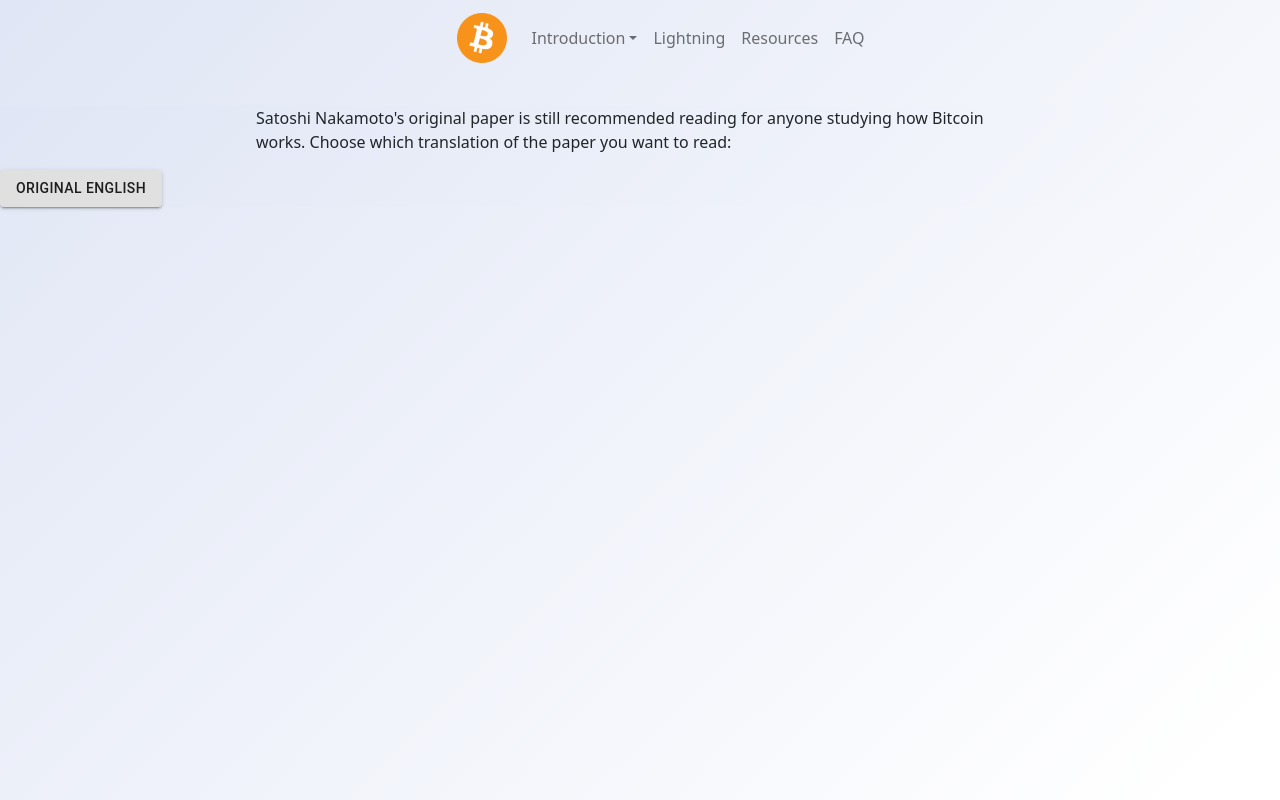
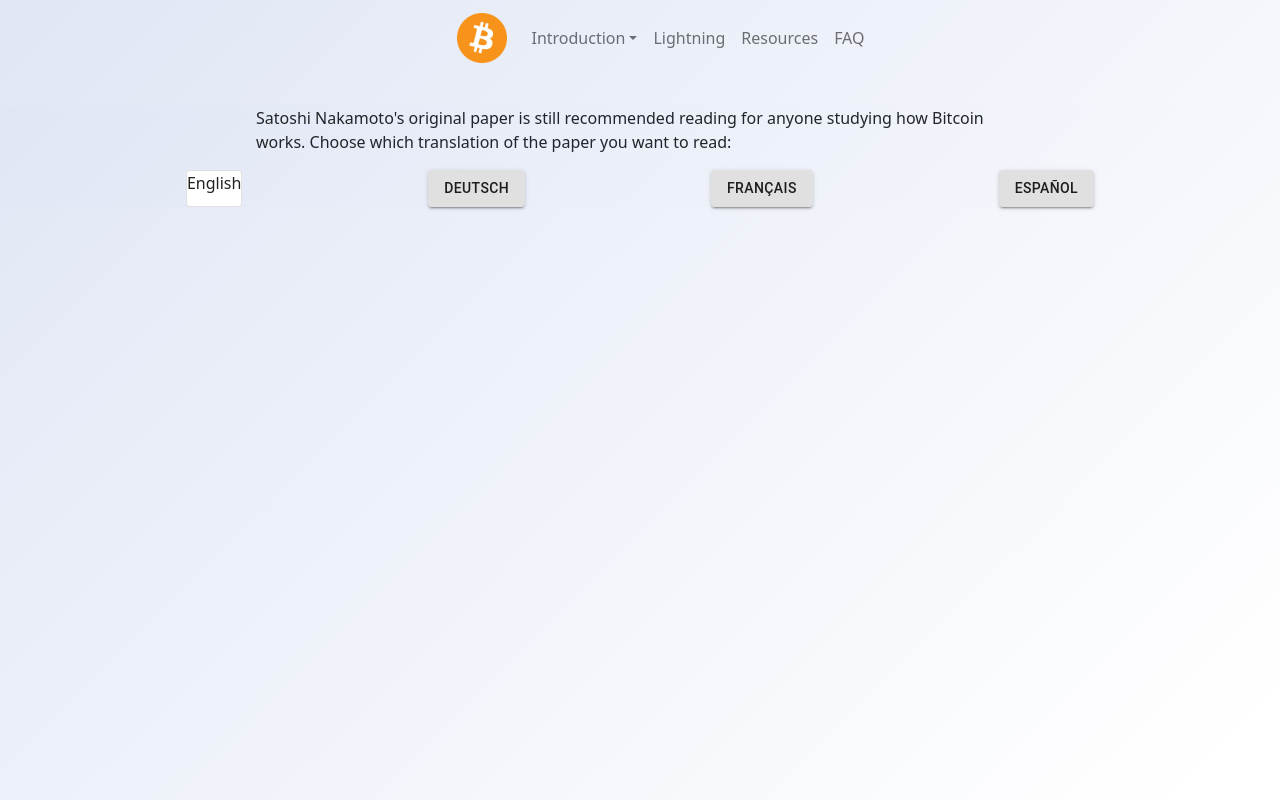
Before and after one commit to kjartano47/21btc-frontend, a React (Create React App) app: page /introduction/white-paper in a window 1280 px wide. Built offline with nearby package versions, Linux system fonts and the light colour scheme.

Commit message:
added more white paper, needs adjustments

```diff
--- a/src/App.css
+++ b/src/App.css
@@ -58,3 +58,10 @@
 	margin-right: 20%;
 	margin-top: 30px;
 }
+.paper-buttons {
+	display: flex;
+	justify-content: space-evenly;
+}
+button-item {
+	padding: 20px;
+}
--- a/src/components/WhitePaperComp.tsx
+++ b/src/components/WhitePaperComp.tsx
@@ -1,5 +1,5 @@
 import React from "react";
-import { Button } from '@material-ui/core';
+import { Button, Paper } from '@material-ui/core';
 
 const WhitePaperComp: React.FC<{}> = () => {
     return (
@@ -7,8 +7,12 @@
         <p className="paper"> Satoshi Nakamoto's original paper is still recommended reading for anyone studying how Bitcoin works.
        Choose which translation of the paper you want to read:
 </p>
-<Button variant="contained" onClick={()=> window.open("https://bitcoin.org/bitcoin.pdf", "_blank")}>Original English</Button>
-
+<div className="paper-buttons">
+<Paper className="button-item" variant="outlined" onClick={()=> window.open("https://bitcoin.org/bitcoin.pdf", "_blank")}>English</Paper>
+<Button className="button-item" variant="contained" onClick={()=> window.open("https://bitcoin.org/files/bitcoin-paper/bitcoin_de.pdf", "_blank")}>Deutsch</Button>
+<Button className="button-item" variant="contained" onClick={()=> window.open("https://bitcoin.org/files/bitcoin-paper/bitcoin_fr.pdf", "_blank")}>Français</Button>
+<Button className="button-item" variant="contained" onClick={()=> window.open("https://bitcoin.org/files/bitcoin-paper/bitcoin_es.pdf", "_blank")}>Español</Button>
+</div>
 
     </body>
 
```
